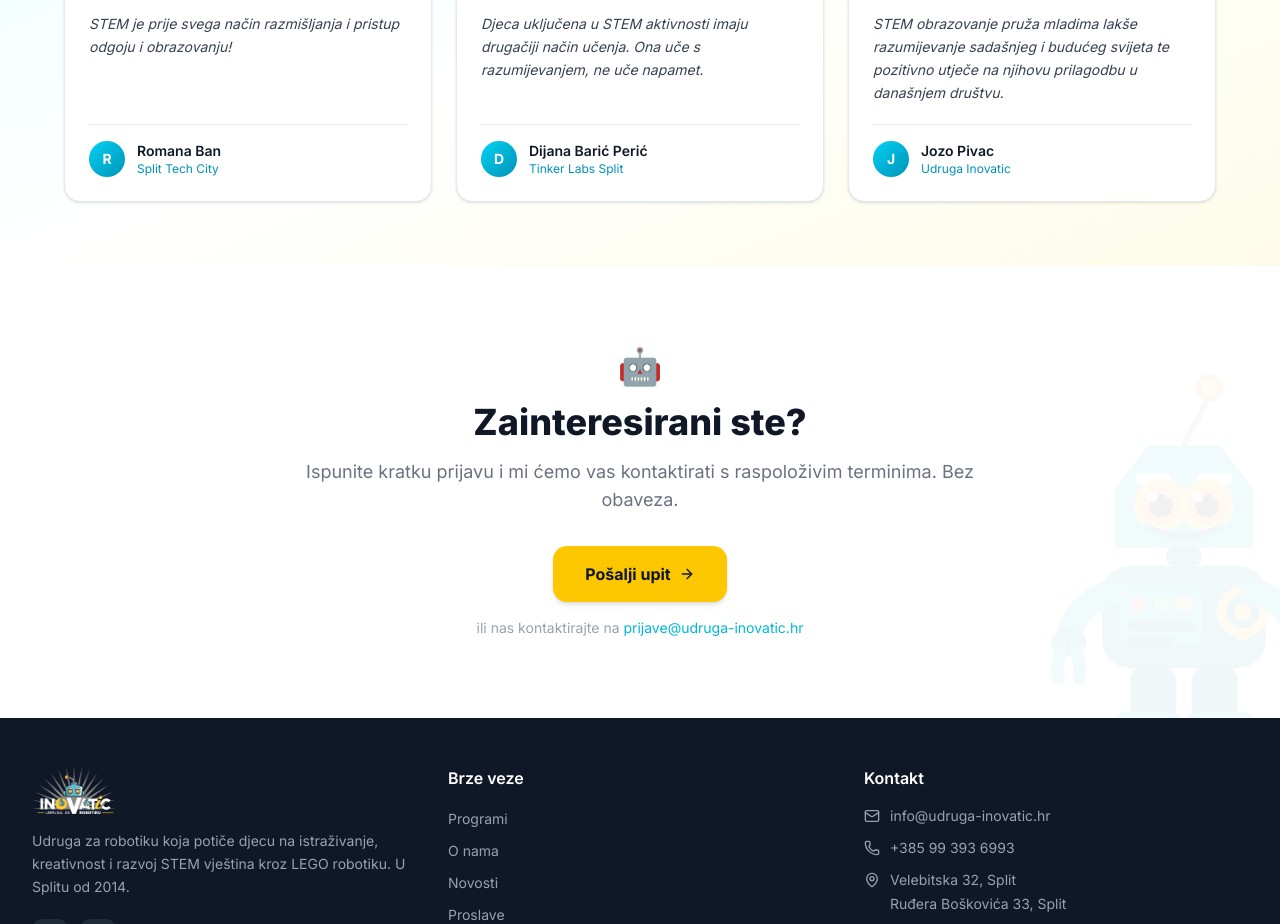
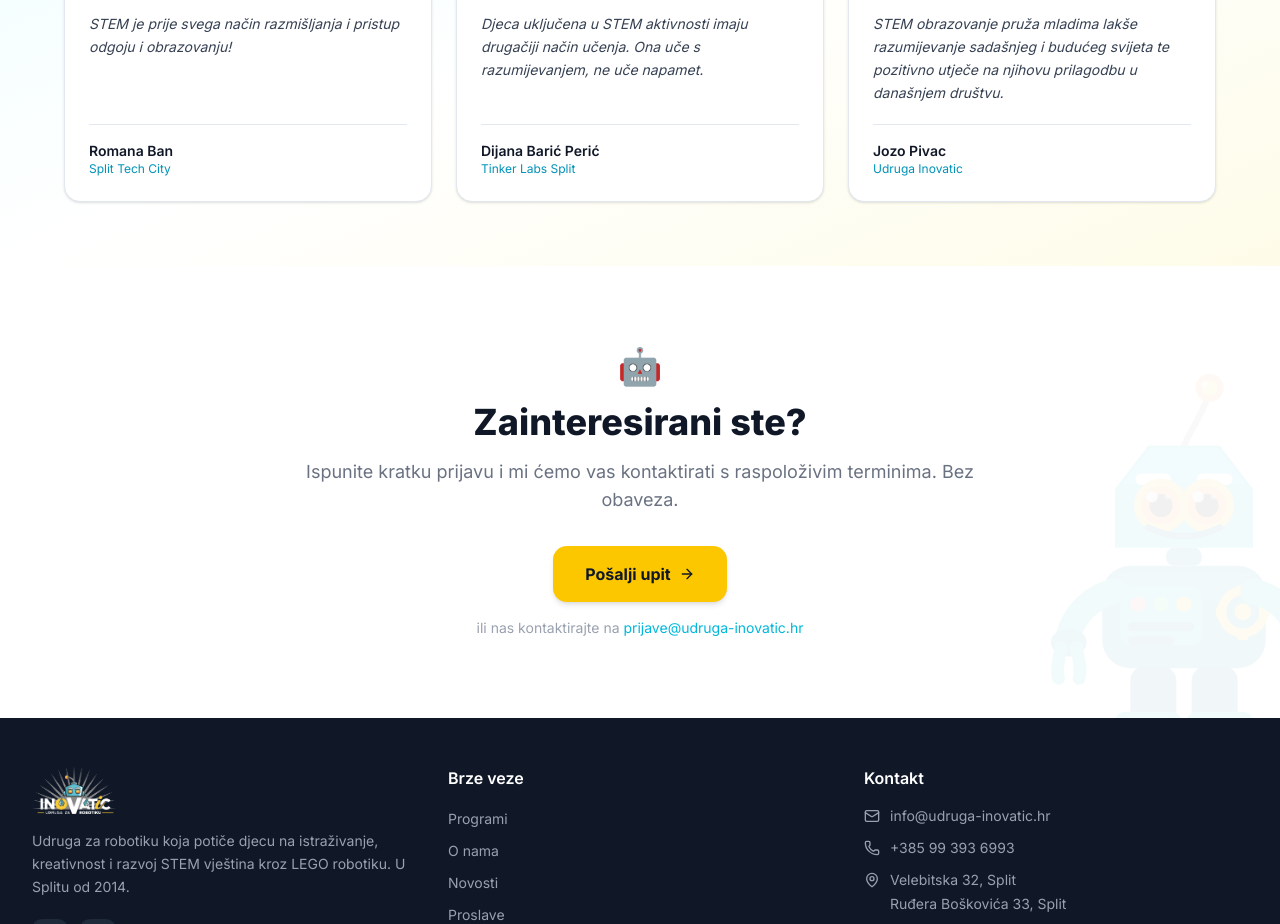
Before and after one commit to jpucic00/inovatic, a Next.js app: page / in a window 1280 px wide. Shown: the part 2860-3784 px from the top of the page. Built offline with nearby package versions, Linux system fonts and the light colour scheme.

Commit message:
Remove avatar circles from testimonials

```diff
--- a/src/app/(public)/page.tsx
+++ b/src/app/(public)/page.tsx
@@ -328,14 +328,9 @@ export default async function HomePage() {
               <div key={t.name} className="flex flex-col bg-white rounded-2xl p-6 border border-gray-100 shadow-sm hover:shadow-md hover:border-cyan-200 transition-all">
                 <span className="text-5xl font-serif text-cyan-400 leading-none mb-3 select-none">&ldquo;</span>
                 <p className="text-gray-700 text-sm leading-relaxed flex-1 italic mb-5">{t.quote}</p>
-                <div className="flex items-center gap-3 pt-4 border-t border-gray-100">
-                  <div className="w-9 h-9 rounded-full bg-gradient-to-br from-cyan-400 to-cyan-600 flex items-center justify-center text-white font-bold text-sm flex-shrink-0">
-                    {t.name.charAt(0)}
-                  </div>
-                  <div>
-                    <div className="text-sm font-semibold text-gray-900">{t.name}</div>
-                    <div className="text-xs text-cyan-600">{t.role}</div>
-                  </div>
+                <div className="pt-4 border-t border-gray-100">
+                  <div className="text-sm font-semibold text-gray-900">{t.name}</div>
+                  <div className="text-xs text-cyan-600">{t.role}</div>
                 </div>
               </div>
             ))}
```
